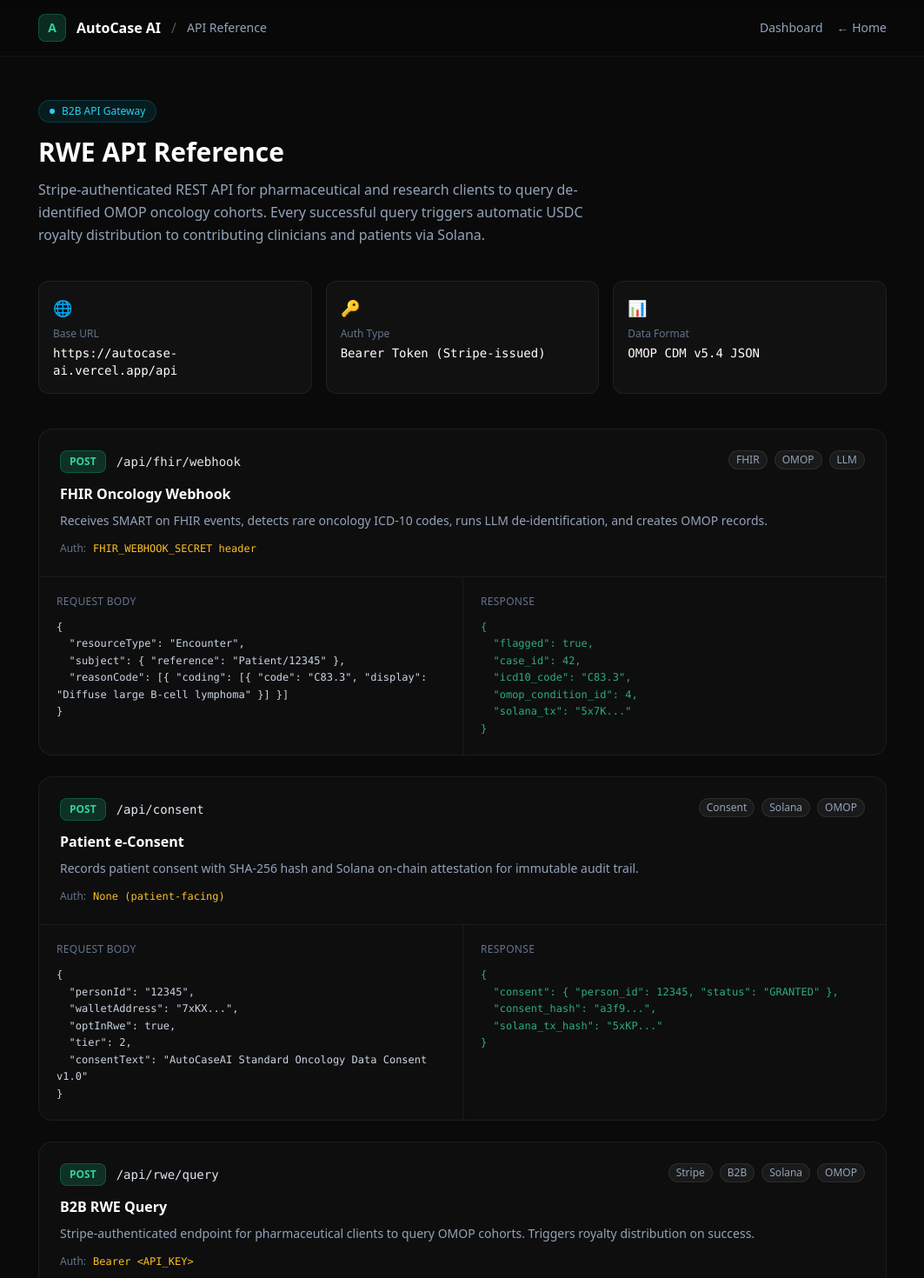
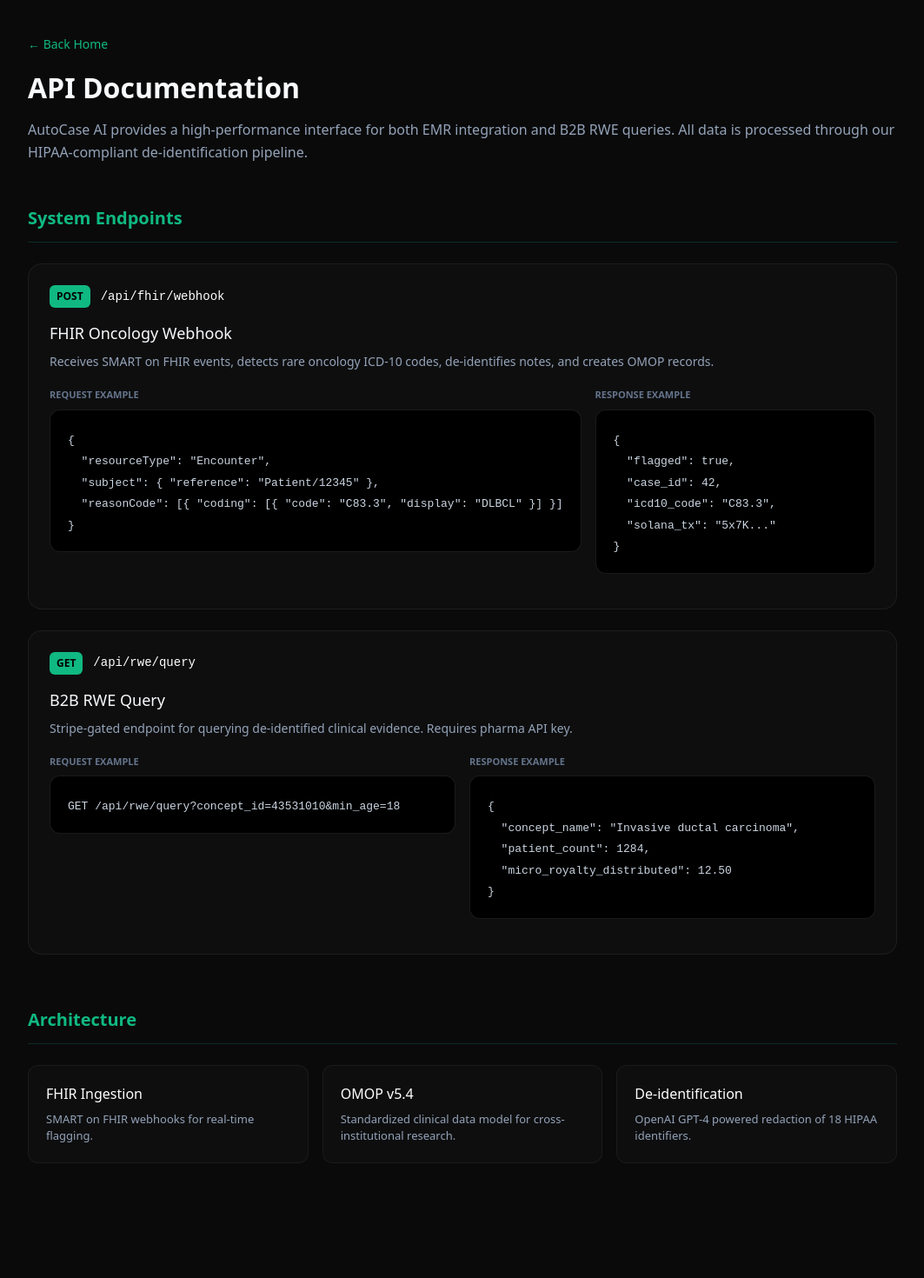
Before and after one commit to raimp001/autocase-ai, a Next.js app: page /api-docs in a window 1280 px wide. Shown: the top 1470 px of the page at 87% size, without its empty margins (108-1171 px from the left). After the commit the page ends 1438 px from the top, so only its background shows below. Built offline with nearby package versions, Linux system fonts and the light colour scheme.

Commit message:
Update page.tsxfeat: Rewrite API docs with inline styles for reliable rendering and enhanced UI components

```diff
--- a/app/api-docs/page.tsx
+++ b/app/api-docs/page.tsx
@@ -1,181 +1,112 @@
 import Link from 'next/link';
+
+const S = {
+  page: { minHeight: '100vh', background: '#0a0a0b', color: '#f8fafc', padding: '40px 24px', fontFamily: 'system-ui, sans-serif' } as React.CSSProperties,
+  container: { maxWidth: 1000, margin: '0 auto' },
+  header: { marginBottom: 48 },
+  title: { fontSize: 32, fontWeight: 700, marginBottom: 12 },
+  subtitle: { fontSize: 16, color: '#94a3b8', lineHeight: 1.6 },
+  section: { marginBottom: 60 },
+  sectionTitle: { fontSize: 20, fontWeight: 600, color: '#10b981', marginBottom: 24, paddingBottom: 12, borderBottom: '1px solid rgba(16,185,129,0.2)' },
+  endpointCard: { background: 'rgba(255,255,255,0.02)', border: '1px solid rgba(255,255,255,0.06)', borderRadius: 16, padding: 24, marginBottom: 24 },
+  methodRow: { display: 'flex', alignItems: 'center', gap: 12, marginBottom: 16 },
+  method: { padding: '4px 8px', borderRadius: 6, fontSize: 12, fontWeight: 700, background: '#10b981', color: '#000' },
+  path: { fontFamily: 'monospace', fontSize: 14, color: '#fff' },
+  desc: { fontSize: 14, color: '#94a3b8', lineHeight: 1.5, marginBottom: 20 },
+  codeBlock: { background: '#000', padding: 20, borderRadius: 12, border: '1px solid rgba(255,255,255,0.1)', overflowX: 'auto' as const, marginBottom: 16 },
+  code: { fontFamily: 'monospace', fontSize: 13, color: '#cbd5e1', whiteSpace: 'pre' as const },
+  label: { fontSize: 11, fontWeight: 600, color: '#64748b', textTransform: 'uppercase' as const, marginBottom: 8, display: 'block' },
+};
 
 const endpoints = [
   {
     method: 'POST',
     path: '/api/fhir/webhook',
     title: 'FHIR Oncology Webhook',
-    description: 'Receives SMART on FHIR events, detects rare oncology ICD-10 codes, runs LLM de-identification, and creates OMOP records.',
-    auth: 'FHIR_WEBHOOK_SECRET header',
-    requestExample: `{
+    description: 'Receives SMART on FHIR events, detects rare oncology ICD-10 codes, de-identifies notes, and creates OMOP records.',
+    request: `{
   "resourceType": "Encounter",
   "subject": { "reference": "Patient/12345" },
-  "reasonCode": [{ "coding": [{ "code": "C83.3", "display": "Diffuse large B-cell lymphoma" }] }]
+  "reasonCode": [{ "coding": [{ "code": "C83.3", "display": "DLBCL" }] }]
 }`,
-    responseExample: `{
+    response: `{
   "flagged": true,
   "case_id": 42,
   "icd10_code": "C83.3",
-  "omop_condition_id": 4,
   "solana_tx": "5x7K..."
-}`,
-    tags: ['FHIR', 'OMOP', 'LLM'],
+}`
   },
   {
-    method: 'POST',
-    path: '/api/consent',
-    title: 'Patient e-Consent',
-    description: 'Records patient consent with SHA-256 hash and Solana on-chain attestation for immutable audit trail.',
-    auth: 'None (patient-facing)',
-    requestExample: `{
-  "personId": "12345",
-  "walletAddress": "7xKX...",
-  "optInRwe": true,
-  "tier": 2,
-  "consentText": "AutoCaseAI Standard Oncology Data Consent v1.0"
-}`,
-    responseExample: `{
-  "consent": { "person_id": 12345, "status": "GRANTED" },
-  "consent_hash": "a3f9...",
-  "solana_tx_hash": "5xKP..."
-}`,
-    tags: ['Consent', 'Solana', 'OMOP'],
-  },
-  {
-    method: 'POST',
+    method: 'GET',
     path: '/api/rwe/query',
     title: 'B2B RWE Query',
-    description: 'Stripe-authenticated endpoint for pharmaceutical clients to query OMOP cohorts. Triggers royalty distribution on success.',
-    auth: 'Bearer <API_KEY>',
-    requestExample: `{
-  "snomedConceptId": "413448000",
-  "queryPaymentAmount": 1000,
-  "clientName": "Pharma Inc",
-  "stripePaymentIntentId": "pi_..."
-}`,
-    responseExample: `{
-  "query_id": "rwe_...",
-  "cohort_size": 47,
-  "omop_results": [...],
-  "royalty_tx": "9kPX...",
-  "payment_split": { "platform": 200, "physicians": 300, "patients": 500 }
-}`,
-    tags: ['Stripe', 'B2B', 'Solana', 'OMOP'],
-  },
+    description: 'Stripe-gated endpoint for querying de-identified clinical evidence. Requires pharma API key.',
+    request: `GET /api/rwe/query?concept_id=43531010&min_age=18`,
+    response: `{
+  "concept_name": "Invasive ductal carcinoma",
+  "patient_count": 1284,
+  "micro_royalty_distributed": 12.50
+}`
+  }
 ];
-
-const methodColors: Record<string, string> = {
-  GET: 'bg-blue-500/20 text-blue-400 border-blue-500/30',
-  POST: 'bg-emerald-500/20 text-emerald-400 border-emerald-500/30',
-  PUT: 'bg-amber-500/20 text-amber-400 border-amber-500/30',
-  DELETE: 'bg-red-500/20 text-red-400 border-red-500/30',
-};
 
 export default function ApiDocsPage() {
   return (
-    <div className="min-h-screen bg-[#0a0a0b] text-slate-100">
-      <nav className="border-b border-white/5 bg-black/20 backdrop-blur-sm">
-        <div className="max-w-5xl mx-auto px-4 sm:px-6 h-16 flex items-center justify-between">
-          <div className="flex items-center gap-3">
-            <div className="w-8 h-8 rounded-lg bg-emerald-500/20 border border-emerald-500/30 flex items-center justify-center">
-              <span className="text-emerald-400 text-sm font-bold">A</span>
-            </div>
-            <span className="font-semibold text-white">AutoCase AI</span>
-            <span className="text-slate-600">/</span>
-            <span className="text-slate-400 text-sm">API Reference</span>
-          </div>
-          <div className="flex items-center gap-4">
-            <Link href="/dashboard" className="text-sm text-slate-400 hover:text-white transition-colors">Dashboard</Link>
-            <Link href="/" className="text-sm text-slate-400 hover:text-white transition-colors">← Home</Link>
-          </div>
-        </div>
-      </nav>
+    <div style={S.page}>
+      <div style={S.container}>
+        <header style={S.header}>
+          <Link href="/" style={{ color: '#10b981', textDecoration: 'none', fontSize: 14, display: 'block', marginBottom: 16 }}>&larr; Back Home</Link>
+          <h1 style={S.title}>API Documentation</h1>
+          <p style={S.subtitle}>
+            AutoCase AI provides a high-performance interface for both EMR integration and B2B RWE queries.
+            All data is processed through our HIPAA-compliant de-identification pipeline.
+          </p>
+        </header>
 
-      <div className="max-w-5xl mx-auto px-4 sm:px-6 py-12">
-        <div className="mb-10">
-          <div className="inline-flex items-center gap-2 px-3 py-1 rounded-full bg-cyan-500/10 border border-cyan-500/20 text-cyan-400 text-xs font-medium mb-4">
-            <span className="w-1.5 h-1.5 rounded-full bg-cyan-400"></span>
-            B2B API Gateway
-          </div>
-          <h1 className="text-3xl font-bold text-white mb-3">RWE API Reference</h1>
-          <p className="text-slate-400 max-w-2xl leading-relaxed">
-            Stripe-authenticated REST API for pharmaceutical and research clients to query
-            de-identified OMOP oncology cohorts. Every successful query triggers automatic
-            USDC royalty distribution to contributing clinicians and patients via Solana.
-          </p>
-        </div>
+        <section style={S.section}>
+          <h2 style={S.sectionTitle}>System Endpoints</h2>
+          {endpoints.map((ep) => (
+            <div key={ep.path} style={S.endpointCard}>
+              <div style={S.methodRow}>
+                <span style={S.method}>{ep.method}</span>
+                <span style={S.path}>{ep.path}</span>
+              </div>
+              <h3 style={{ fontSize: 18, marginBottom: 8 }}>{ep.title}</h3>
+              <p style={S.desc}>{ep.description}</p>
 
-        <div className="grid gap-4 sm:grid-cols-3 mb-10">
-          {[
-            { label: 'Base URL', value: 'https://autocase-ai.vercel.app/api', icon: '🌐' },
-            { label: 'Auth Type', value: 'Bearer Token (Stripe-issued)', icon: '🔑' },
-            { label: 'Data Format', value: 'OMOP CDM v5.4 JSON', icon: '📊' },
-          ].map((item) => (
-            <div key={item.label} className="p-4 rounded-xl bg-white/[0.03] border border-white/[0.06]">
-              <span className="text-lg mb-2 block">{item.icon}</span>
-              <p className="text-xs text-slate-500 mb-1">{item.label}</p>
-              <p className="text-sm font-mono text-white">{item.value}</p>
-            </div>
-          ))}
-        </div>
-
-        <div className="space-y-6">
-          {endpoints.map((ep) => (
-            <div key={ep.path} className="rounded-2xl border border-white/[0.06] bg-white/[0.02] overflow-hidden">
-              <div className="p-6 border-b border-white/[0.06]">
-                <div className="flex items-start justify-between gap-4 mb-3">
-                  <div className="flex items-center gap-3">
-                    <span className={`px-2.5 py-1 rounded-lg text-xs font-bold border ${methodColors[ep.method] || ''}`}>
-                      {ep.method}
-                    </span>
-                    <code className="text-sm font-mono text-slate-200">{ep.path}</code>
-                  </div>
-                  <div className="flex gap-2 flex-wrap">
-                    {ep.tags.map((tag) => (
-                      <span key={tag} className="px-2 py-0.5 rounded-full bg-white/[0.05] border border-white/[0.08] text-xs text-slate-400">
-                        {tag}
-                      </span>
-                    ))}
+              <div style={{ display: 'grid', gridTemplateColumns: '1fr 1fr', gap: 16 }}>
+                <div>
+                  <span style={S.label}>Request Example</span>
+                  <div style={S.codeBlock}>
+                    <code style={S.code}>{ep.request}</code>
                   </div>
                 </div>
-                <h3 className="font-semibold text-white mb-2">{ep.title}</h3>
-                <p className="text-slate-400 text-sm leading-relaxed">{ep.description}</p>
-                <div className="mt-3 flex items-center gap-2">
-                  <span className="text-xs text-slate-500">Auth:</span>
-                  <code className="text-xs font-mono text-amber-400">{ep.auth}</code>
-                </div>
-              </div>
-              <div className="grid sm:grid-cols-2 divide-y sm:divide-y-0 sm:divide-x divide-white/[0.06]">
-                <div className="p-5">
-                  <p className="text-xs font-medium text-slate-500 mb-3 uppercase tracking-wide">Request Body</p>
-                  <pre className="text-xs font-mono text-slate-300 leading-relaxed overflow-x-auto whitespace-pre-wrap">{ep.requestExample}</pre>
-                </div>
-                <div className="p-5">
-                  <p className="text-xs font-medium text-slate-500 mb-3 uppercase tracking-wide">Response</p>
-                  <pre className="text-xs font-mono text-emerald-400/80 leading-relaxed overflow-x-auto whitespace-pre-wrap">{ep.responseExample}</pre>
+                <div>
+                  <span style={S.label}>Response Example</span>
+                  <div style={S.codeBlock}>
+                    <code style={S.code}>{ep.response}</code>
+                  </div>
                 </div>
               </div>
             </div>
           ))}
-        </div>
+        </section>
 
-        <div className="mt-10 p-6 rounded-2xl bg-emerald-500/5 border border-emerald-500/20">
-          <h3 className="font-semibold text-white mb-2">💰 Revenue Split Model</h3>
-          <p className="text-slate-400 text-sm mb-4">Every RWE query payment is automatically distributed via Solana USDC SPL tokens:</p>
-          <div className="grid sm:grid-cols-3 gap-4">
+        <section style={S.section}>
+          <h2 style={S.sectionTitle}>Architecture</h2>
+          <div style={{ display: 'grid', gridTemplateColumns: 'repeat(3, 1fr)', gap: 16 }}>
             {[
-              { label: 'Platform', pct: '20%', desc: 'Infrastructure & operations' },
-              { label: 'Physicians', pct: '30%', desc: 'Per contributing clinician' },
-              { label: 'Patients', pct: '50%', desc: 'Equal per-capita distribution' },
-            ].map((item) => (
-              <div key={item.label} className="text-center p-4 rounded-xl bg-white/[0.03] border border-white/[0.06]">
-                <p className="text-2xl font-bold text-emerald-400 mb-1">{item.pct}</p>
-                <p className="font-semibold text-white text-sm mb-1">{item.label}</p>
-                <p className="text-xs text-slate-500">{item.desc}</p>
+              { t: 'FHIR Ingestion', d: 'SMART on FHIR webhooks for real-time flagging.' },
+              { t: 'OMOP v5.4', d: 'Standardized clinical data model for cross-institutional research.' },
+              { t: 'De-identification', d: 'OpenAI GPT-4 powered redaction of 18 HIPAA identifiers.' }
+            ].map(f => (
+              <div key={f.t} style={{ padding: 20, borderRadius: 12, background: 'rgba(255,255,255,0.02)', border: '1px solid rgba(255,255,255,0.05)' }}>
+                <h4 style={{ color: '#fff', marginBottom: 8 }}>{f.t}</h4>
+                <p style={{ fontSize: 13, color: '#94a3b8', margin: 0 }}>{f.d}</p>
               </div>
             ))}
           </div>
-        </div>
+        </section>
       </div>
     </div>
   );
```
